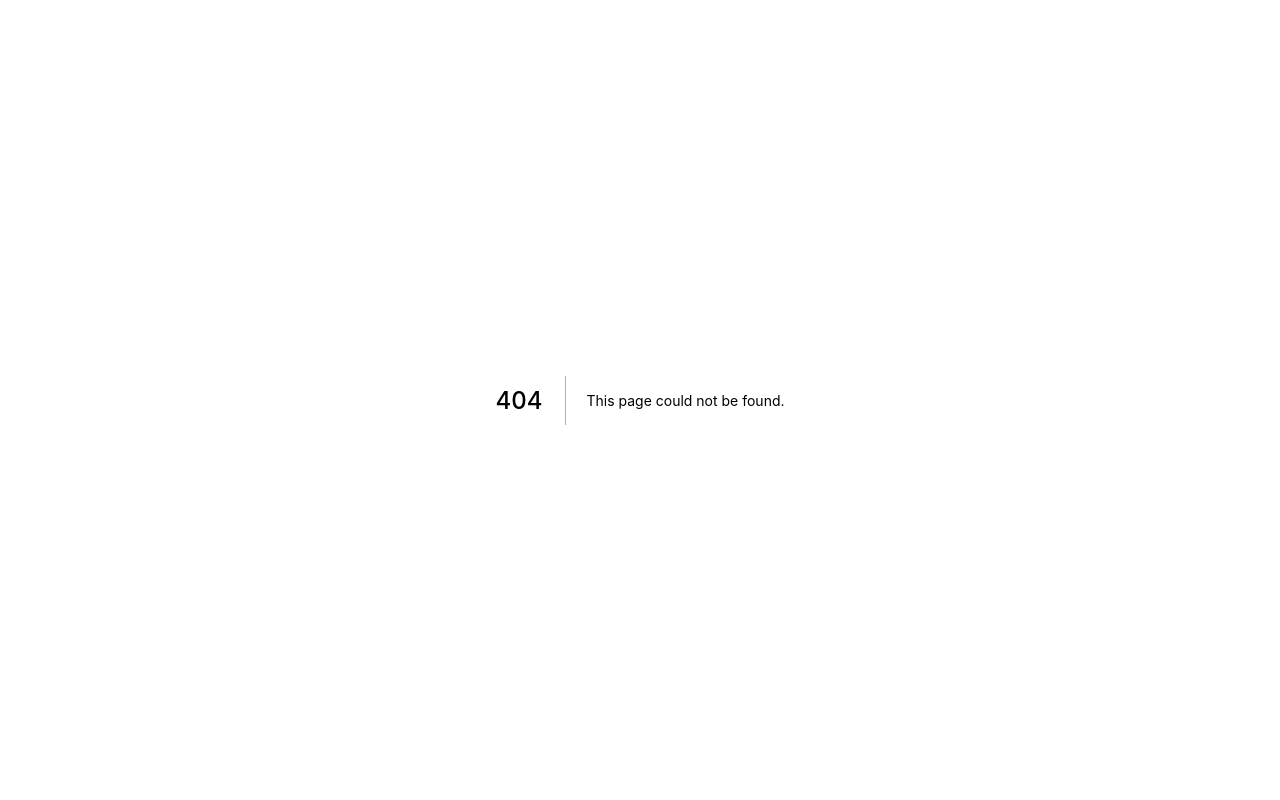
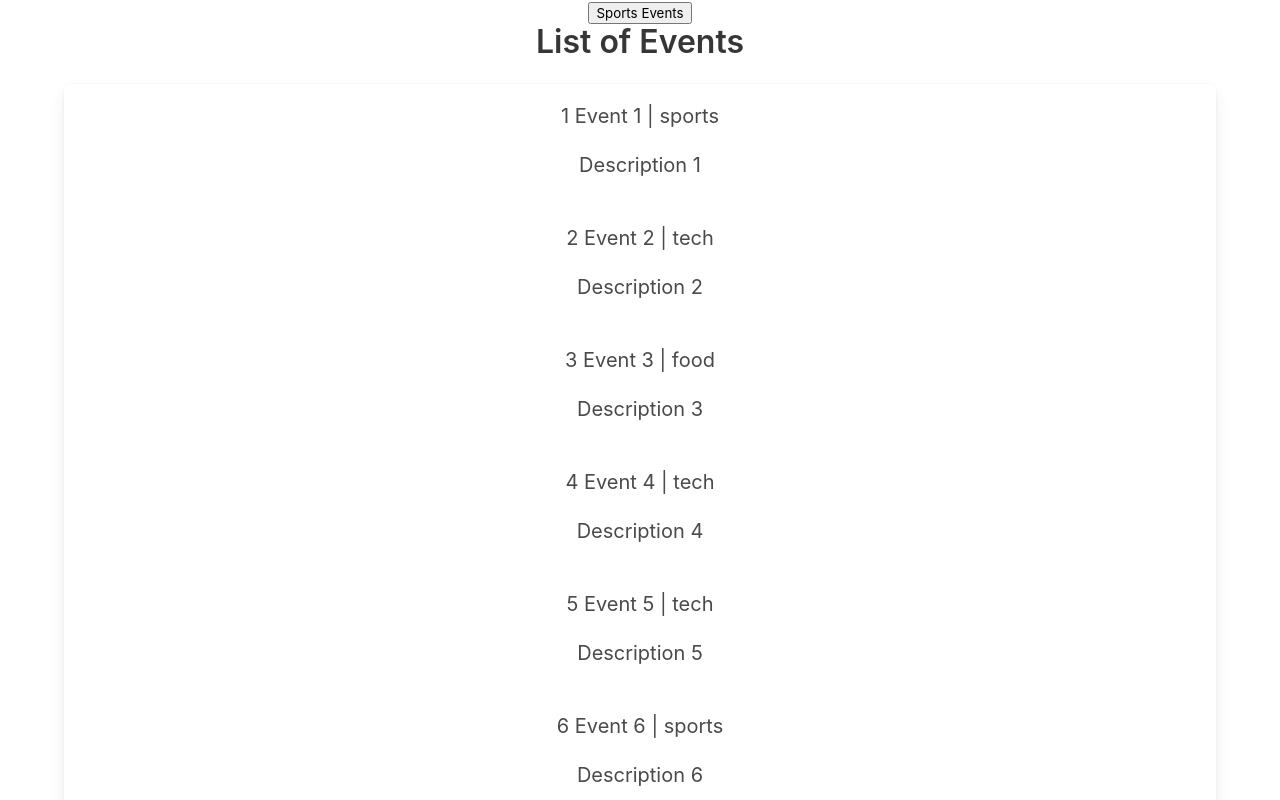
Before and after one commit to Gauravpant14/NEXT_JS_2022, a Next.js app: page /events in a window 1280 px wide. Before the commit this address had no page. Shown: the top 800 px of the page. Built offline with nearby package versions, Linux system fonts and the light colour scheme; data requests are answered from the project's data file.

Commit message:
pre rendering and client side data fetching

```diff
--- a/db.json
+++ b/db.json
@@ -1,4 +1,84 @@
 {
+  "events": [
+    {
+      "id":1,
+      "title":"Event 1",
+      "description":"Description 1",
+      "category":"sports",
+      "date":"Jan 1"
+    },
+    {
+      "id":2,
+      "title":"Event 2",
+      "description":"Description 2",
+      "category":"tech",
+      "date":"Jan 2"
+    },
+    {
+      "id":3,
+      "title":"Event 3",
+      "description":"Description 3",
+      "category":"food",
+      "date":"Jan 3"
+    },
+    {
+      "id":4,
+      "title":"Event 4",
+      "description":"Description 4",
+      "category":"tech",
+      "date":"Jan 4"
+    },
+    {
+      "id":5,
+      "title":"Event 5",
+      "description":"Description 5",
+      "category":"tech",
+      "date":"Jan 5"
+    },
+    {
+      "id":6,
+      "title":"Event 6",
+      "description":"Description 6",
+      "category":"sports",
+      "date":"Jan 6"
+    },
+    {
+      "id":7,
+      "title":"Event 7",
+      "description":"Description 7",
+      "category":"sports",
+      "date":"Jan 7"
+    },
+    {
+      "id":8,
+      "title":"Event 8",
+      "description":"Description 8",
+      "category":"food",
+      "date":"Jan 8"
+    },
+    {
+      "id":9,
+      "title":"Event 9",
+      "description":"Description 9",
+      "category":"food",
+      "date":"Jan 9"
+    },
+    {
+      "id":10,
+      "title":"Event 10",
+      "description":"Description 10",
+      "category":"food",
+      "date":"Jan 10"
+    }
+  ],
+  "dashboard": [
+    {
+      "posts": 1,
+      "likes": 40,
+      "followers": 20,
+      "following": 50
+    }
+  ],
   "news": [
     {
       "id": 1,
@@ -24,7 +104,6 @@
       "description": "Description 4",
       "category": "tech"
     }
-
   ],
   "products": [
     {
--- /dev/null
+++ b/pages/events.js
@@ -0,0 +1,51 @@
+import { useRouter } from "next/router";
+import { useState } from "react";
+
+function EventList({ eventList }) {
+  const [events, setEvents] = useState(eventList);
+  const router = useRouter()
+
+  const fetchSportsEvents = async () => {
+    const response = await fetch(
+      `http://localhost:4000/events?category=sports`
+    );
+    const data = await response.json();
+    setEvents(data);
+    router.push('/events?category=sports', undefined, {shallow: true})
+  };
+  return (
+    <div className="container has-text-centered">
+      <button onClick={fetchSportsEvents}> Sports Events</button>
+      <h1 className="title">List of Events</h1>
+      <div className="box">
+        {events.map((e) => {
+          return (
+            <div key={e.id}>
+              <h2 className="subtitle">
+                {e.id} {e.title} | {e.category}
+              </h2>
+              <p className="subtitle">{e.description}</p>
+              <br />
+            </div>
+          );
+        })}
+      </div>
+    </div>
+  );
+}
+
+export default EventList;
+
+export async function getServerSideProps(context) {
+    const {query} = context
+    const {category} = query
+    const queryString = category ? 'category=sports' : ''
+  const response = await fetch(`http://localhost:4000/events?${queryString}`);
+
+  const data = await response.json();
+  return {
+    props: {
+      eventList: data,
+    },
+  };
+}
--- a/pages/products/index.js
+++ b/pages/products/index.js
@@ -26,7 +26,6 @@ const ProductList = ({ products }) => {
             <button>See Full description</button>
           </Link>
           </td>
-
         </tr>
       ))}
       </tbody>
```
Also changed, not shown: pages/index.js (+15 -12 lines), pages/news/index.js (+4 -4 lines).
